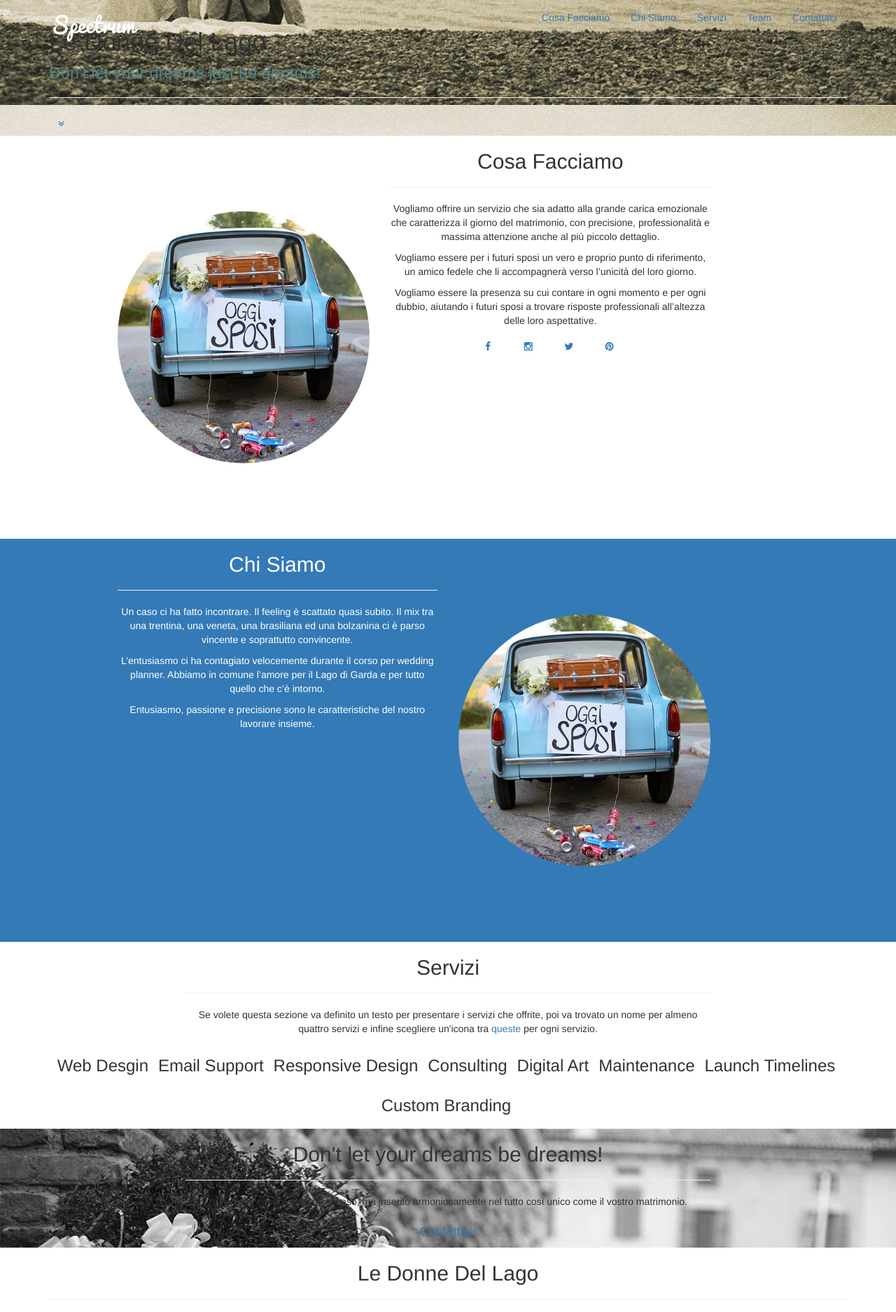
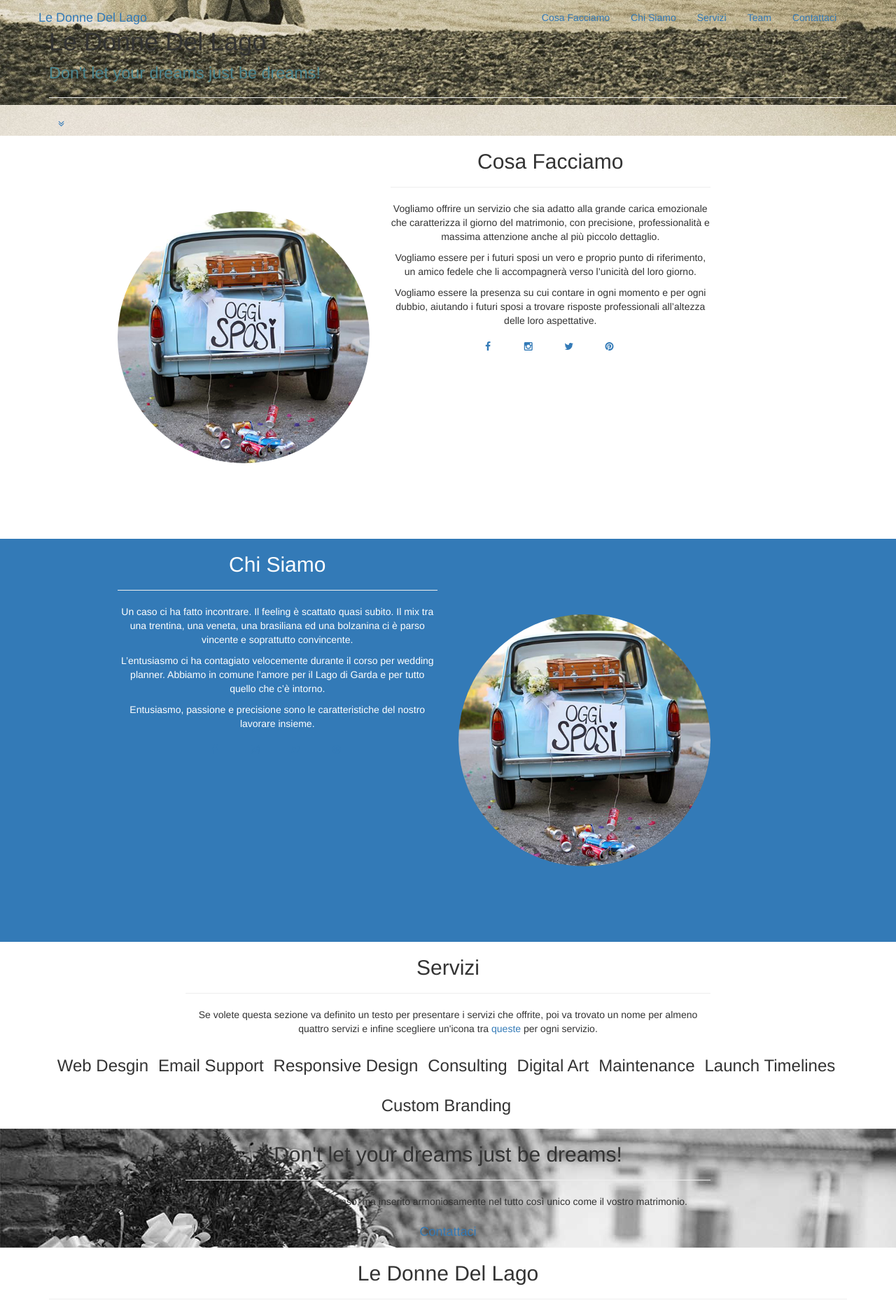
Before and after one commit to jacprada/LDDL, a PHP site: page / in a window 1280 px wide. Shown: the top 1875 px of the page at 70% size. Run offline with PHP 8.4, Linux system fonts and the light colour scheme.

Commit message:
most stuff done

```diff
--- a/assets/css/custom.css
+++ b/assets/css/custom.css
@@ -1,3 +1,9 @@
+.nav-brand {
+  line-height: 20px;
+  height: auto;
+  padding: 15px 0 !important;
+}
+
 .intro-section {
   background-position: 50% 150px;
 }
--- a/home.html
+++ b/home.html
@@ -68,9 +68,10 @@
                     <button type="button" class="navbar-toggle" data-toggle="collapse" data-target=".navbar-main-collapse">
                         <i class="fa fa-bars"></i>
                     </button>
-                    <a class="navbar-brand" href="#page-top">
+                    <a class="navbar-brand nav-brand" href="#page-top">
+                    Le Donne Del Lago
                         <span class="logo">
-                            <img src="assets/img/logo.png" alt="">
+                            <!-- <img src="assets/img/logo.png" alt=""> -->
                         </span>
                     </a>
                 </div>
@@ -267,7 +268,7 @@
                 <div class="container">
                     <div class="row text-center">
                         <div class="col-lg-8 col-lg-offset-2">
-                            <h2 data-scrollreveal="enter top">Don't let your dreams be dreams!</h2>
+                            <h2 data-scrollreveal="enter top">Don't let your dreams just be dreams!</h2>
                             <hr class="light">
                             <p data-scrollreveal="enter bottom">Nulla deve essere lasciato al caso, ma inserito armoniosamente nel tutto così unico come il vostro matrimonio.</p>
                             <a data-scrollreveal="enter bottom after .5s" href="#contact" class="btn btn-outline btn-light btn-lg btn-square">Contattaci</a>
```
